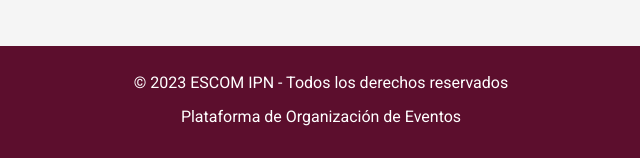
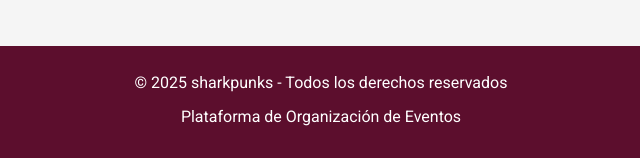
Before and after one commit to Carmonsix91/ExpoConfig, a plain HTML site: page index.html in a window 1280 px wide. Shown: the part 2713-2871 px from the top of the page, 319-959 px from the left. Drawn offline with Linux system fonts and the light colour scheme.

Commit message:
Update index.html

```diff
--- a/index.html
+++ b/index.html
@@ -104,7 +104,7 @@
     </main>
 
     <footer class="footer">
-        <p>© 2023 ESCOM IPN - Todos los derechos reservados</p>
+        <p>© 2025  sharkpunks - Todos los derechos reservados</p>
         <p>Plataforma de Organización de Eventos</p>
     </footer>
 
```
